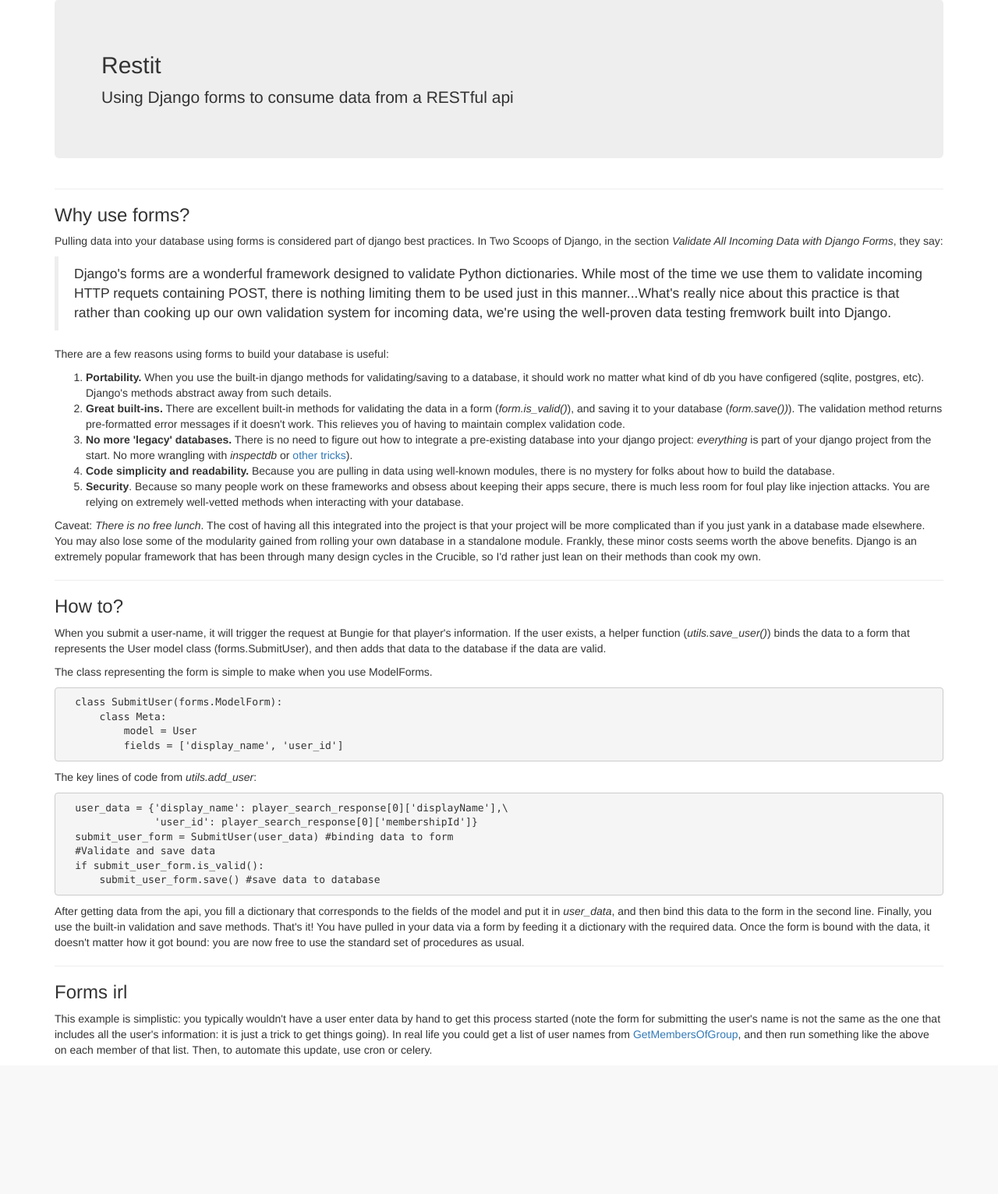
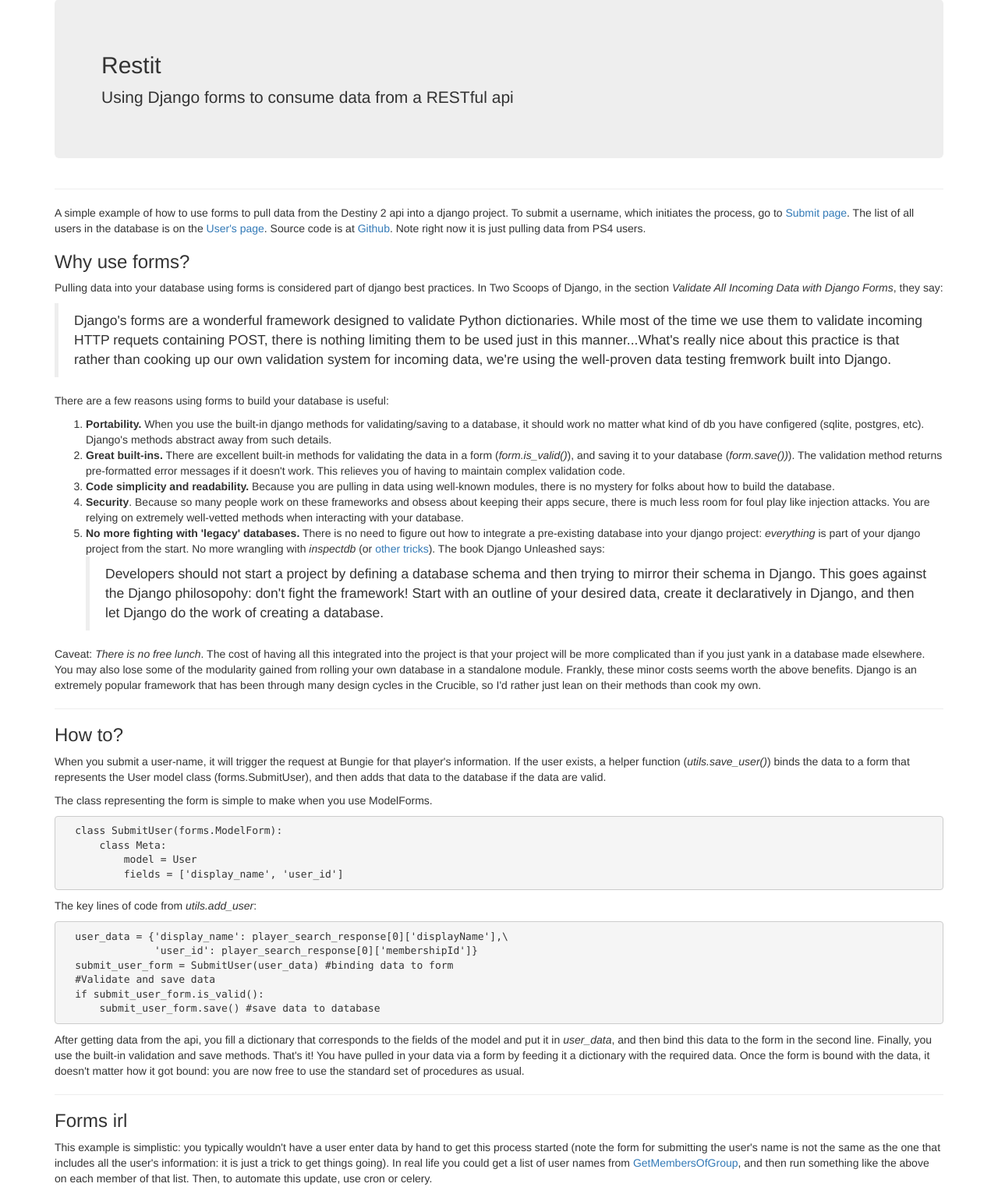
Before and after one commit to cortical-iv/restit, a Django app: page / in a window 1280 px wide. Shown: the part 112-1644 px from the top of the page at 78% size. Before the commit the page ends 1467 px from the top, so only its background shows below. Run offline with Django 3.2, Linux system fonts and the light colour scheme; parts of the project's set-up code (start-up, migrations or seed data) failed here and were passed over; some libraries are stand-ins or nearby versions.

Commit message:
Info from django unleashed added to readme

```diff
--- a/d2_api/templates/d2_api/index.html
+++ b/d2_api/templates/d2_api/index.html
@@ -12,6 +12,7 @@
 {% endblock header %}
 
 {% block content %}
+  A simple example of how to use forms to pull data from the Destiny 2 api into a django project. To submit a username, which initiates the process, go to <a href = "{% url 'd2_api:submit' %}">Submit page</a>. The list of all users in the database is on the <a href ="{% url 'd2_api:users' %}">User's page</a>. Source code is at <a href = "https://github.com/cortical-iv/restit">Github</a>. Note right now it is just pulling data from PS4 users.
 
   <h3>Why use forms?</h3>
   <p>
@@ -27,11 +28,14 @@
 
         <li><b>Great built-ins.</b> There are excellent built-in methods for validating the data in a form (<i>form.is_valid()</i>), and saving it to your database (<i>form.save())</i>). The validation method returns pre-formatted error messages if it doesn't work. This relieves you of having to maintain complex validation code.</li>
 
-        <li><b>No more 'legacy' databases.</b> There is no need to figure out how to integrate a pre-existing database into your django project: <i>everything</i> is part of your django project from the start. No more wrangling with <i>inspectdb</i> or <a href = "https://docs.djangoproject.com/en/1.11/howto/legacy-databases/">other tricks</a>).
-
         <li><b>Code simplicity and readability.</b> Because you are pulling in data using well-known modules, there is no mystery for folks about how to build the database.</li>
 
         <li><b>Security</b>. Because so many people work on these frameworks and obsess about keeping their apps secure, there is much less room for foul play like injection attacks. You are relying on extremely well-vetted methods when interacting with your database.</li>
+
+        <li><b>No more fighting with 'legacy' databases.</b> There is no need to figure out how to integrate a pre-existing database into your django project: <i>everything</i> is part of your django project from the start. No more wrangling with <i>inspectdb</i> (or <a href = "https://docs.djangoproject.com/en/1.11/howto/legacy-databases/">other tricks</a>). The book Django Unleashed says:
+          <blockquote>
+            Developers should not start a project by defining a database schema and then trying to mirror their schema in Django. This goes against the Django philosopohy: don't fight the framework! Start with an outline of your desired data, create it declaratively in Django, and then let Django do the work of creating a database.
+          </blockquote></li>
     </ol>
 
     <p>
--- a/d2_api/utils.py
+++ b/d2_api/utils.py
@@ -12,7 +12,7 @@ from .forms import SubmitUser
 #Set some parameters
 baseurl = 'https://bungie.net/Platform/Destiny2/'
 baseurl_groupv2 = 'https://bungie.net/Platform/GroupV2/'
-D2_KEY =    #  <YOUR API KEY HERE>   #
+D2_KEY =     #  <YOUR API KEY HERE>   #
 
 #Define helper functions
 def search_destiny_player_url(user_name):
```
Also changed, not shown: readme.md.
